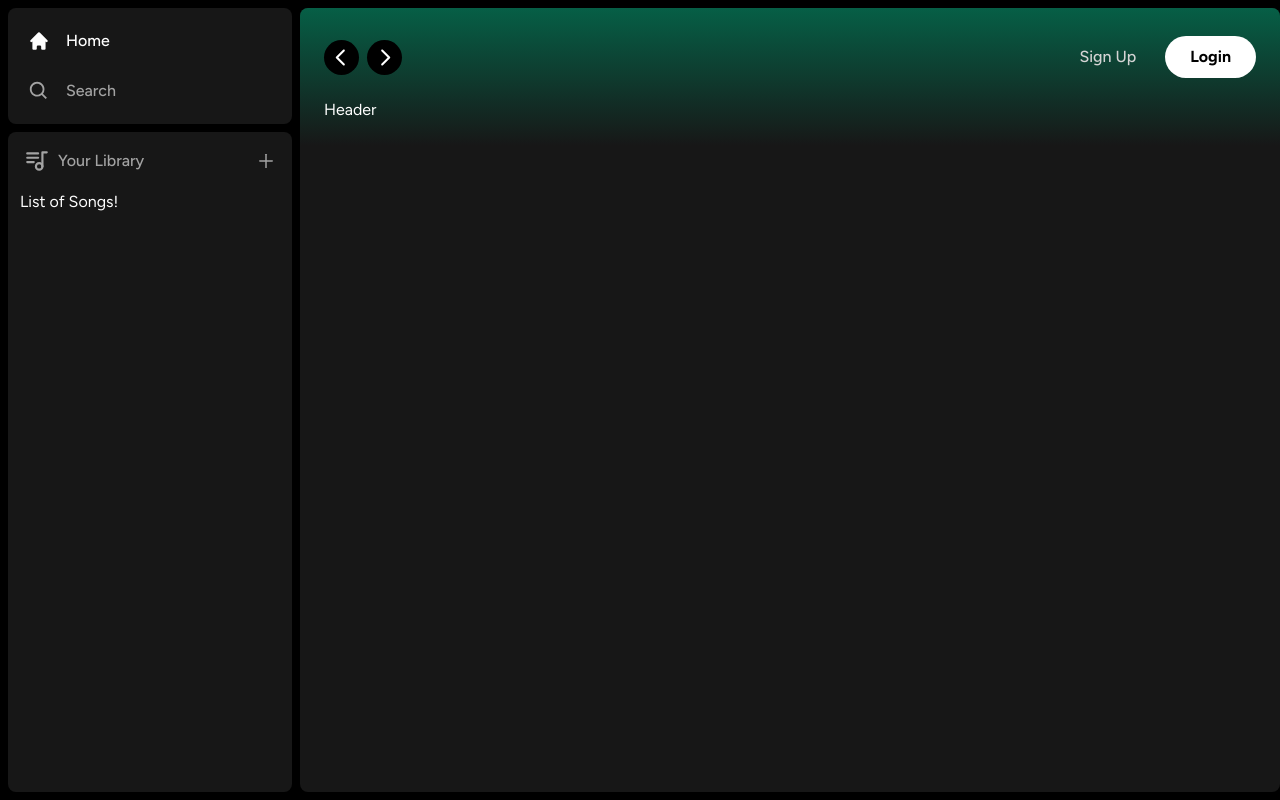
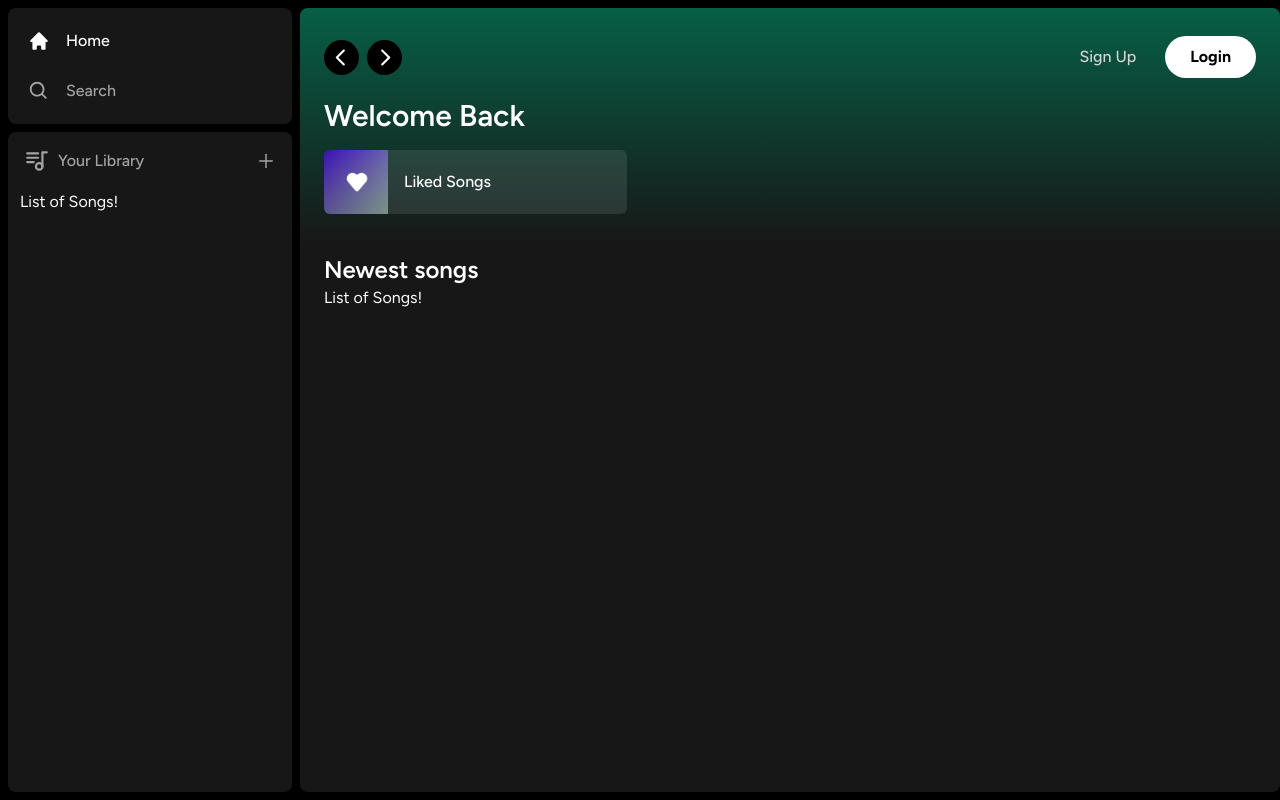
Before and after one commit to aAkHilsharma/Spotify-clone, a Next.js app: page / in a window 1280 px wide. Built offline with nearby package versions, Linux system fonts and the light colour scheme.

Commit message:
added list item

```diff
--- a/app/(site)/page.tsx
+++ b/app/(site)/page.tsx
@@ -1,4 +1,5 @@
 import Header from "../components/Header";
+import ListItem from "../components/ListItem";
 
 export default function Home() {
   return (
@@ -10,7 +11,24 @@
       overflow-hidden
       overflow-y-auto
     ">
-      <Header>Header</Header>
+      <Header>
+        <div className="mb-2">
+          <h1 className="text-white text-3xl font-semibold">Welcome Back</h1>
+          <div className="grid grid-cols-1 sm:grid-cols-2 xl:grid-cols-3 2xl:grid-cols-4 gap-3 mt-4">
+            <ListItem
+              image="/images/liked.png"
+              name="Liked Songs"
+              href="liked"
+            />
+          </div>
+        </div>
+      </Header>
+      <div className="mt-2 mb-7 px-6">
+        <div className="flex justify-between items-center">
+          <h1 className="text-white text-2xl font-semibold">Newest songs</h1>
+        </div>
+        <div>List of Songs!</div>
+      </div>
     </div>
   )
 }
--- /dev/null
+++ b/app/components/ListItem.tsx
@@ -0,0 +1,40 @@
+'use client';
+
+import Image from "next/image";
+import { useRouter } from "next/navigation";
+import {FaPlay} from "react-icons/fa";
+
+interface ListItemProps {
+    image: string;
+    name: string;
+    href: string;
+}
+
+const ListItem:React.FC<ListItemProps> = ({
+    image,
+    name,
+    href
+}) => {
+    const router = useRouter();
+    const onClick = () => {
+        //add authentication before push
+        router.push(href);
+    }
+    return (
+        <button
+            onClick={onClick}
+            className="
+            relative group flex items-center rounded-md overflow-hidden gap-x-4 bg-neutral-100/10 hover:bg-neutral-100/20 transition pr-4"
+        >
+            <div className="relative min-h-[64px] min-w-[64px]">
+                <Image src={image} className="object-cover" fill alt="like image"/>
+            </div>
+            <p className="font-medium truncate py-5">{name}</p>
+            <div className="absolute transition opacity-0 rounded-full flex items-center justify-center bg-green-500 p-4 drop-shadow-md right-5 group-hover:opacity-100 hover:scale-110">
+                <FaPlay className="text-black" />
+            </div>
+        </button>
+    )
+}
+
+export default ListItem
```
Also changed, not shown: public/images/liked.png (added).
